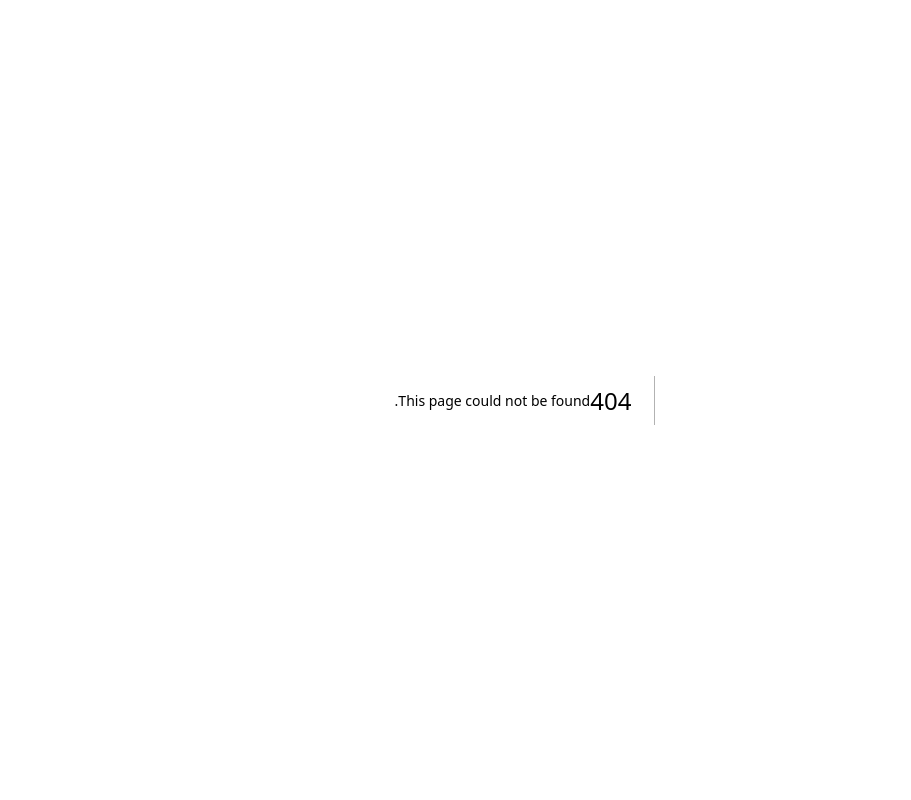
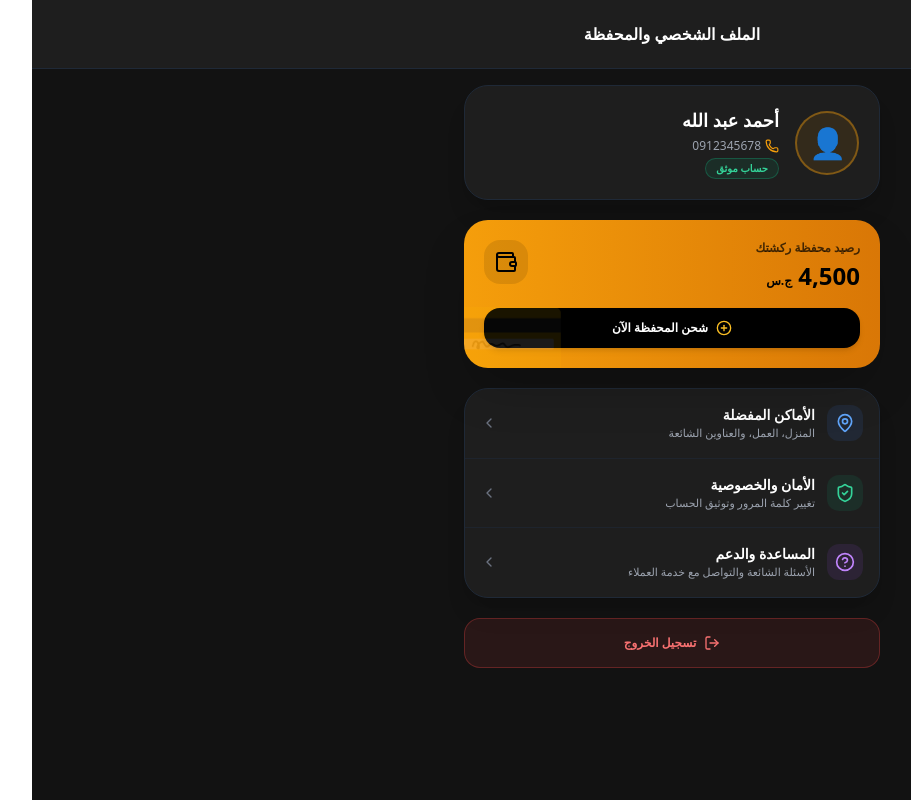
Before and after one commit to paradisesoap653-dotcom/Rakshtak, a Next.js app: page /profile in a window 1280 px wide. Before the commit this address had no page. Shown: the whole page, without its empty margins (147-1058 px from the left). Built offline with nearby package versions, Linux system fonts and the light colour scheme.

Commit message:
Create page.tsx

```diff
--- /dev/null
+++ b/src/app/profile/page.tsx
@@ -0,0 +1,161 @@
+"use client";
+
+import { useState } from "react";
+import { useRouter } from "next/navigation";
+import {
+  User,
+  Phone,
+  Wallet,
+  PlusCircle,
+  MapPin,
+  ShieldCheck,
+  HelpCircle,
+  LogOut,
+  ChevronLeft,
+  ArrowRight
+} from "lucide-react";
+
+export default function ProfilePage() {
+  const router = useRouter();
+
+  // بيانات مستخدم افتراضية للتجربة
+  const [userProfile, setUserProfile] = useState({
+    fullName: "أحمد عبد الله",
+    phone: "0912345678",
+    email: "ahmed@example.com",
+    walletBalance: "4,500",
+  });
+
+  return (
+    <div className="min-h-screen w-full bg-[#121212] text-white flex flex-col font-sans dir-rtl pb-10">
+
+      {/* 1. Header Navigation */}
+      <div className="p-4 flex items-center justify-between border-b border-gray-800 bg-[#1E1E1E]">
+        <button
+          onClick={() => router.push("/dashboard")}
+          className="p-2 bg-gray-800 rounded-xl text-gray-300 hover:text-white transition"
+        >
+          <ArrowRight className="w-5 h-5" />
+        </button>
+        <h1 className="text-base font-bold text-white">الملف الشخصي والمحفظة</h1>
+        <div className="w-9"></div> {/* Spacer for symmetry */}
+      </div>
+
+      <div className="p-4 space-y-5 max-w-md mx-auto w-full">
+
+        {/* 2. User Basic Info Card */}
+        <div className="bg-[#1E1E1E] p-5 rounded-3xl border border-gray-800 flex items-center gap-4 shadow-xl">
+          <div className="w-16 h-16 rounded-full bg-amber-500/10 border-2 border-amber-500/40 flex items-center justify-center text-3xl">
+            👤
+          </div>
+          <div className="space-y-1">
+            <h2 className="text-lg font-bold text-white">{userProfile.fullName}</h2>
+            <p className="text-xs text-gray-400 flex items-center gap-1">
+              <Phone className="w-3.5 h-3.5 text-amber-500" />
+              {userProfile.phone}
+            </p>
+            <span className="inline-block bg-emerald-500/10 text-emerald-400 border border-emerald-500/30 text-[10px] px-2.5 py-0.5 rounded-full font-semibold">
+              حساب موثق
+            </span>
+          </div>
+        </div>
+
+        {/* 3. Wallet Card */}
+        <div className="bg-gradient-to-r from-amber-500 to-amber-600 text-black p-5 rounded-3xl shadow-2xl relative overflow-hidden">
+          <div className="absolute -left-4 -bottom-4 opacity-10 text-8xl">
+            💳
+          </div>
+          <div className="flex justify-between items-start mb-4">
+            <div>
+              <p className="text-xs font-bold text-black/70">رصيد محفظة ركشتك</p>
+              <h3 className="text-2xl font-black mt-1">
+                {userProfile.walletBalance} <span className="text-xs font-bold">ج.س</span>
+              </h3>
+            </div>
+            <div className="p-2.5 bg-black/10 rounded-2xl">
+              <Wallet className="w-6 h-6 text-black" />
+            </div>
+          </div>
+
+          <button
+            onClick={() => alert("سيتم فتح بوابة شحن المحفظة (بنكك / أوكاش)")}
+            className="w-full bg-black text-white hover:bg-gray-900 py-3 rounded-2xl text-xs font-bold flex items-center justify-center gap-2 transition shadow-md"
+          >
+            <PlusCircle className="w-4 h-4 text-amber-400" />
+            شحن المحفظة الآن
+          </button>
+        </div>
+
+        {/* 4. Quick Settings & Options */}
+        <div className="bg-[#1E1E1E] rounded-3xl border border-gray-800 divide-y divide-gray-800/60 overflow-hidden shadow-xl">
+
+          {/* Saved Places */}
+          <button
+            onClick={() => alert("الأماكن المفضلة")}
+            className="w-full p-4 flex items-center justify-between hover:bg-gray-800/40 transition text-right"
+          >
+            <div className="flex items-center gap-3">
+              <div className="p-2 bg-blue-500/10 text-blue-400 rounded-xl">
+                <MapPin className="w-5 h-5" />
+              </div>
+              <div>
+                <p className="text-sm font-bold text-white">الأماكن المفضلة</p>
+                <p className="text-[11px] text-gray-400">المنزل، العمل، والعناوين الشائعة</p>
+              </div>
+            </div>
+            <ChevronLeft className="w-4 h-4 text-gray-500" />
+          </button>
+
+          {/* Privacy & Safety */}
+          <button
+            onClick={() => alert("الأمان والخصوصية")}
+            className="w-full p-4 flex items-center justify-between hover:bg-gray-800/40 transition text-right"
+          >
+            <div className="flex items-center gap-3">
+              <div className="p-2 bg-emerald-500/10 text-emerald-400 rounded-xl">
+                <ShieldCheck className="w-5 h-5" />
+              </div>
+              <div>
+                <p className="text-sm font-bold text-white">الأمان والخصوصية</p>
+                <p className="text-[11px] text-gray-400">تغيير كلمة المرور وتوثيق الحساب</p>
+              </div>
+            </div>
+            <ChevronLeft className="w-4 h-4 text-gray-500" />
+          </button>
+
+          {/* Help & Support */}
+          <button
+            onClick={() => alert("الدعم الفني")}
+            className="w-full p-4 flex items-center justify-between hover:bg-gray-800/40 transition text-right"
+          >
+            <div className="flex items-center gap-3">
+              <div className="p-2 bg-purple-500/10 text-purple-400 rounded-xl">
+                <HelpCircle className="w-5 h-5" />
+              </div>
+              <div>
+                <p className="text-sm font-bold text-white">المساعدة والدعم</p>
+                <p className="text-[11px] text-gray-400">الأسئلة الشائعة والتواصل مع خدمة العملاء</p>
+              </div>
+            </div>
+            <ChevronLeft className="w-4 h-4 text-gray-500" />
+          </button>
+
+        </div>
+
+        {/* Logout Button */}
+        <button
+          onClick={() => {
+            if (confirm("هل تريد تسجيل الخروج؟")) {
+              router.push("/login");
+            }
+          }}
+          className="w-full bg-red-500/10 hover:bg-red-500/20 text-red-400 border border-red-500/30 p-4 rounded-2xl text-xs font-bold flex items-center justify-center gap-2 transition"
+        >
+          <LogOut className="w-4 h-4" />
+          تسجيل الخروج
+        </button>
+
+      </div>
+    </div>
+  );
+}
```
